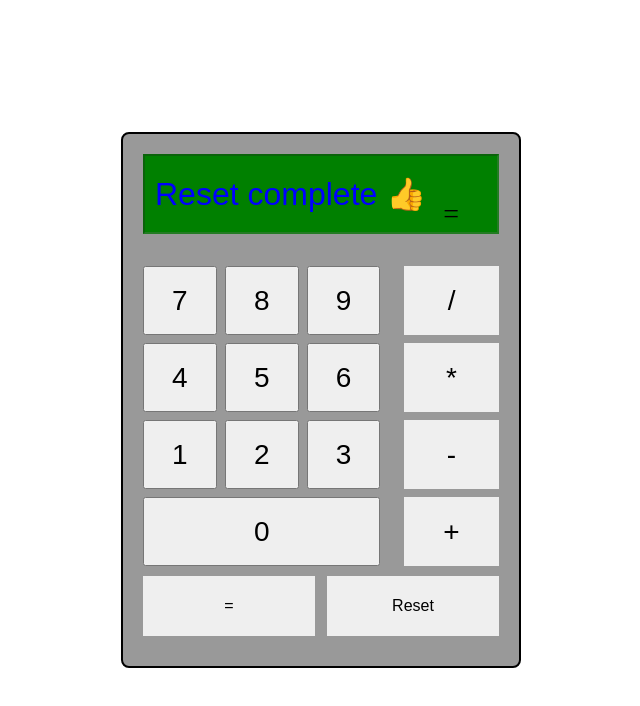
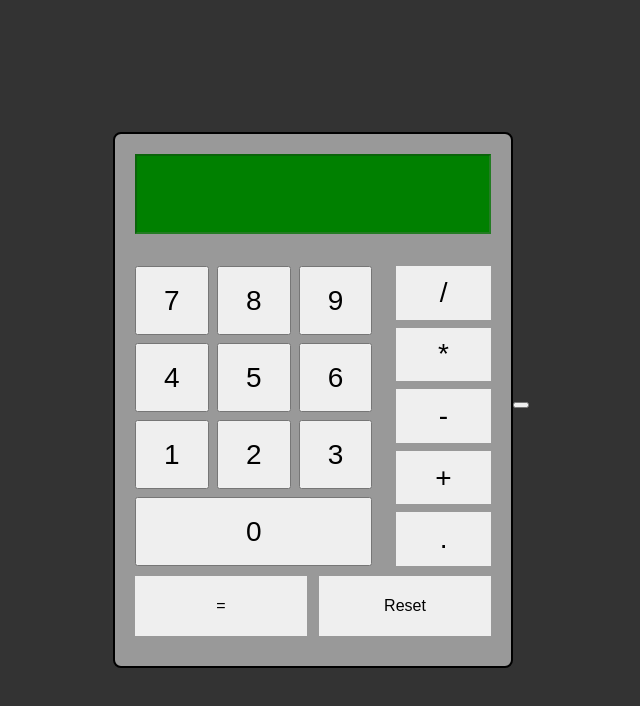
Before and after one commit to ChaudharyRanuj/JAVASCRIPT, a plain HTML site: page JAVASCRIPT PRACTICE PROJECTS/CALCULATOR/calculator.html in a window 1280 px wide. Both pictures are taken after a click on the button "Reset". Shown: the whole page, without its empty margins (319-959 px from the left). Drawn offline with Linux system fonts and the light colour scheme.

Commit message:
scientific calculator

```diff
--- a/JAVASCRIPT PRACTICE PROJECTS/CALCULATOR/calculator.html
+++ b/JAVASCRIPT PRACTICE PROJECTS/CALCULATOR/calculator.html
@@ -15,9 +15,9 @@
       <div class="show-result">
         <div class="input-container">
           <input type="text" class="output" disabled/>
-          <span class="result">=</span>
+          <span class="result"></span>
         </div>
-        <div class="input-btn-container">
+          <div class="input-btn-container">
           <div class="button-container">
             <button type="button" data-index="7" class="btn">7</button>
             <button type="button" data-index="8" class="btn">8</button>
@@ -35,6 +35,7 @@
             <button type="button" data-index="*" class="multiply">*</button>
             <button type="button" data-index="-" class="minus">-</button>
             <button type="button" data-index="+" class="add">+</button>
+            <button type="button" data-index="." class="add">.</button>
           </div>
         </div>
       </div>
@@ -42,6 +43,9 @@
         <button type="button" data-index="=" class="equal">=</button>
         <button type="reset" data-index="reset" class="reset-btn">Reset</button>
       </div>
+    </div>
+    <div class="start-calculator">
+      <button></button>
     </div>
     <!-- <script>
     /* --------------------
--- a/JAVASCRIPT PRACTICE PROJECTS/CALCULATOR/index.js
+++ b/JAVASCRIPT PRACTICE PROJECTS/CALCULATOR/index.js
@@ -14,6 +14,7 @@ const calResult = document.querySelector(".result");
 let input = "";
 let result = "";
 output.style.backgroundColor = "green";
+
 // EVENT HANDLERS
 
 operationBtn.forEach((ele) =>
@@ -69,7 +70,7 @@ numberBtn.forEach((ele) =>
       input = input.slice(0, input.length - 1);
     }
 
-    calResult.innerText = `= ${eval(input)}`;
+    calResult.innerText = `= ${eval(input).toFixed(2)}`;
 
     output.value = input;
   })
@@ -79,16 +80,18 @@ resetBtn.addEventListener("click", function () {
   output.value = "reseting...";
 
   setTimeout(() => {
-    calResult.innerText = "=";
+    calResult.innerText = "";
     output.value = "Reset complete 👍";
     setTimeout(() => {
       output.value = "";
       input = "";
-    }, 2000);
-  }, 1000);
+
+    }, 700);
+  }, 500);
 });
 
 equal.addEventListener("click", function () {
+  calResult.innerHTML = ''
   output.value = "calculating...";
   // check if valid input
   if (input.length < 3) {
@@ -99,8 +102,8 @@ equal.addEventListener("click", function () {
       setTimeout(() => {
         output.value = "";
         input = "";
-      }, 2000);
-    }, 1000);
+      }, 200);
+    }, 100);
     return;
   }
 
@@ -118,6 +121,6 @@ equal.addEventListener("click", function () {
   }
 
   setTimeout(() => {
-    output.value = `${Math.floor(eval(input))}`;
+    output.value = `${eval(input).toFixed(2)}`;
   }, 300);
 });
--- a/JAVASCRIPT PRACTICE PROJECTS/CALCULATOR/style.css
+++ b/JAVASCRIPT PRACTICE PROJECTS/CALCULATOR/style.css
@@ -9,6 +9,7 @@ body {
   justify-content: center;
   align-items: center;
   height: 100vh;
+  background-color: #333;
 }
 
 .calculator {
@@ -29,7 +30,7 @@ body {
 .result {
   position: absolute;
   right: 40px;
-  bottom: 36px;
+  bottom: 32px;
   font-size: 28px;
 
 }
@@ -42,7 +43,8 @@ body {
   font-size: 32px;
   background-color: white;
   padding-left: 10px;
-  color: blue;
+  color: black;
+  font-weight: bold;
 }
 
 .input-btn-container {
```
